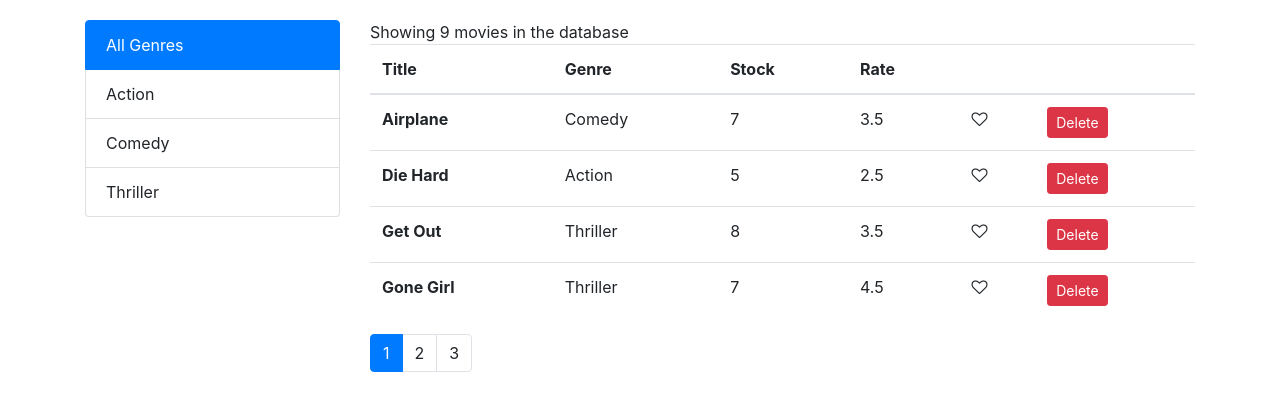
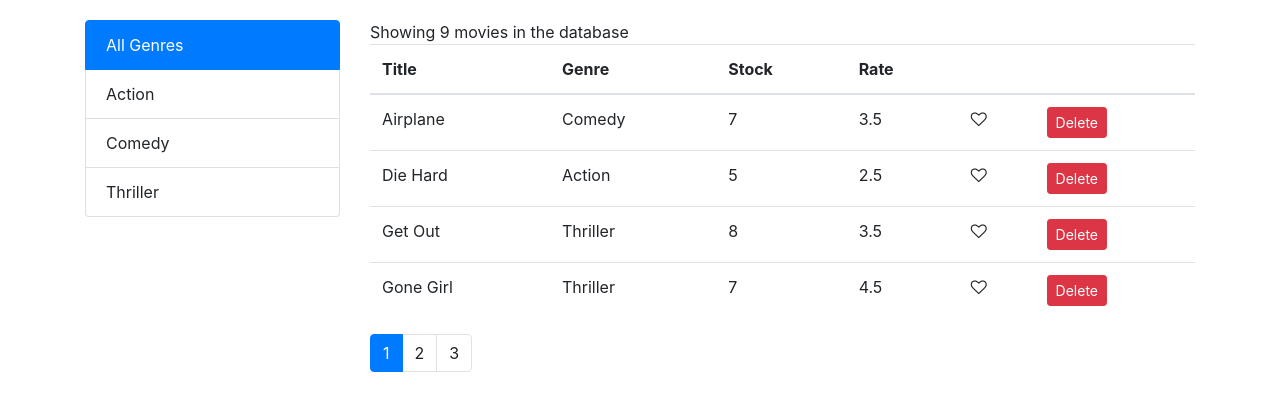
Before and after one commit to deepaksawant53/video-rental, a React (Create React App) app: page / in a window 1280 px wide. Shown: the top 410 px of the page. Built offline with nearby package versions, Linux system fonts and the light colour scheme.

Commit message:
Changes done to extract table body as a seperate component.

```diff
--- /dev/null
+++ b/src/components/common/tableBody.jsx
@@ -0,0 +1,26 @@
+import React, { Component } from 'react';
+import _ from 'lodash';
+
+class TableBody extends Component {
+  renderCell = (item, column) => {
+    if (column.jsxContent) return column.jsxContent(item);
+
+    return _.get(item, column.propertyName);
+  }
+
+  render() {
+    const { data, columns, keyProperty } = this.props;
+
+    return (
+      <tbody>
+        {data.map(item =>
+          <tr key={_.get(item, keyProperty.name)}>
+            {columns.map(column =>
+              <td key={column.key}>{this.renderCell(item, column)}</td>
+            )}
+          </tr>)}
+      </tbody>
+    );
+  }
+}
+export default TableBody;
--- a/src/components/movieTable.jsx
+++ b/src/components/movieTable.jsx
@@ -1,7 +1,7 @@
 import React, { Component } from 'react';
 import Like from './common/like';
 import TableHeader from './common/tableHeader';
-
+import TableBody from './common/tableBody';
 class MoviesTable extends Component {
   // We are initializing this column property here because throughout the life of this component
   // the value of this property is never going to be changed.
@@ -10,30 +10,16 @@ class MoviesTable extends Component {
     { key: 'genre', propertyName: 'genre.name', label: 'Genre' },
     { key: 'numberInStock', propertyName: 'numberInStock', label: 'Stock' },
     { key: 'dailyRentalRate', propertyName: 'dailyRentalRate', label: 'Rate' },
-    { key: 'like' },
-    { key: 'delete' }
+    { key: 'like', jsxContent: movie => <Like liked={movie.liked} onClick={() => this.props.onLike(movie)} /> },
+    { key: 'delete', jsxContent: movie => <button onClick={() => this.props.onDelete(movie._id)} className="btn btn-danger btn-sm">Delete</button> }
   ];
 
   render() {
     const { movies, sortColumn, onLike, onDelete, onSort } = this.props;
     return (
-
       <table className="table">
         <TableHeader columns={this.columns} sortColumn={sortColumn} onSort={onSort} />
-        <tbody>
-          {
-            movies.map(movie =>
-              <tr key={movie._id}>
-                <th scope="row">{movie.title}</th>
-                <td>{movie.genre.name}</td>
-                <td>{movie.numberInStock}</td>
-                <td>{movie.dailyRentalRate}</td>
-                <td><Like liked={movie.liked} onClick={() => onLike(movie)} /></td>
-                <td><button onClick={() => onDelete(movie._id)} className="btn btn-danger btn-sm">Delete</button></td>
-              </tr>
-            )
-          }
-        </tbody>
+        <TableBody data={movies} columns={this.columns} keyProperty={{ name: '_id' }} onLike={onLike} onDelete={onDelete} onSort={onSort} />
       </table>
     );
   }
```
